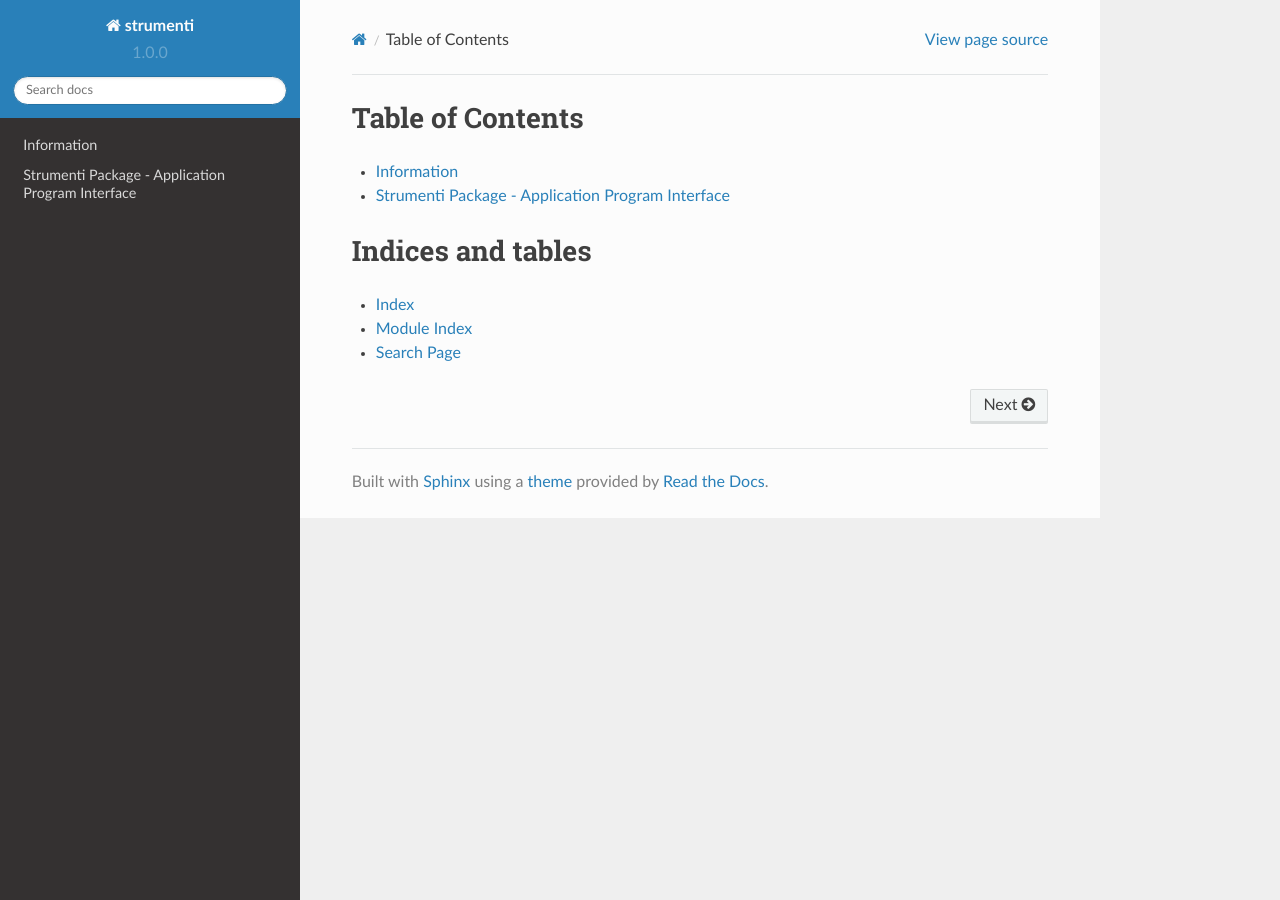
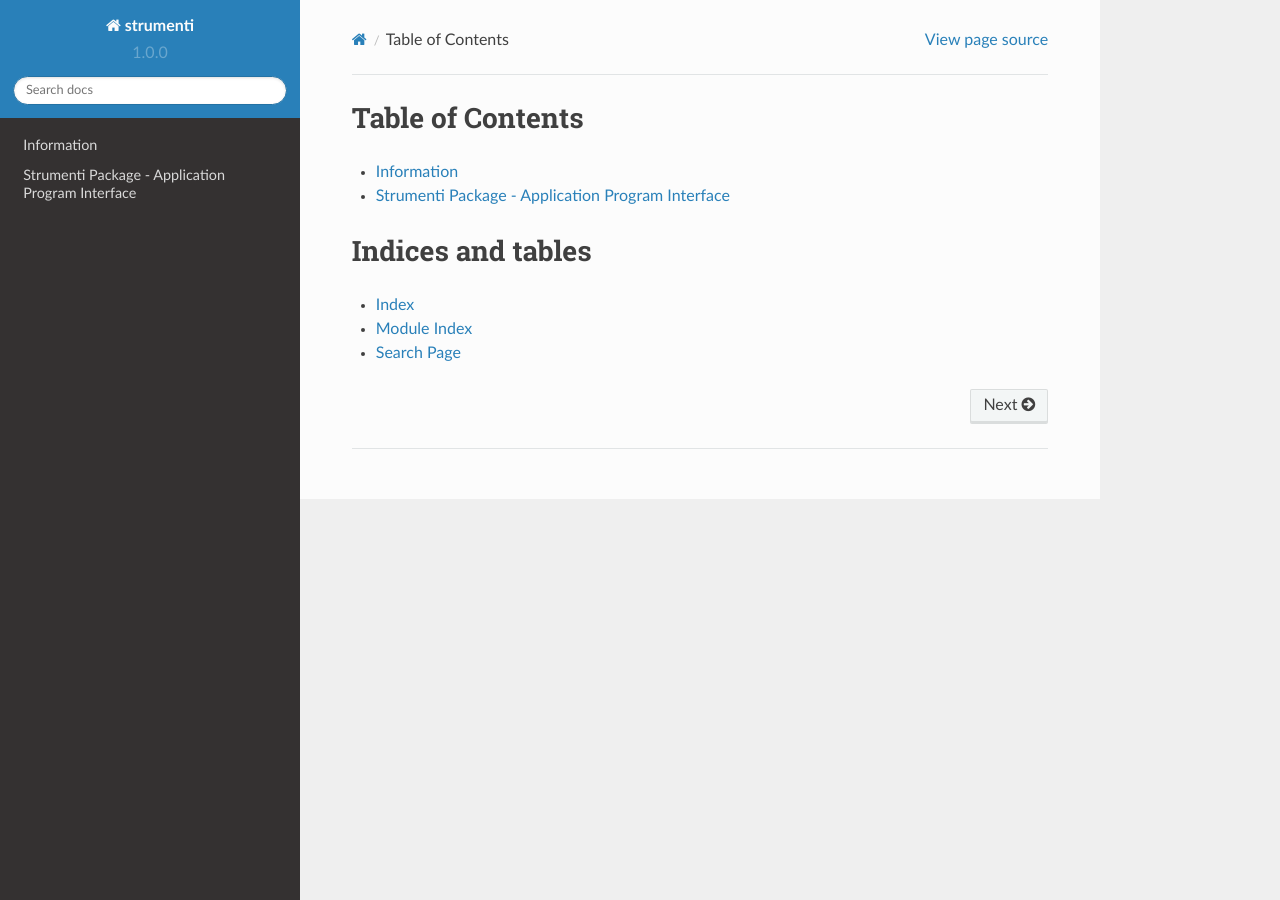
Before and after one commit to TimothyHelton/strumenti, a Sphinx documentation site: the page built from docs/index.rst, in a window 1280 px wide. Built offline with Sphinx 7.4.7 and the Read the Docs theme 2.0.0, drawn with Linux system fonts in a browser that asks for light colours; some of the changed lines change nothing that is shown.

Commit message:
Test Read The Docs

```diff
--- a/docs/conf.py
+++ b/docs/conf.py
@@ -16,22 +16,21 @@
 import sys
 import os
 import os.path as osp
-import shlex
 import mock
 
-mock_modules = [
-    'matplotlib',
-    'matplotlib.pyplot',
-    'numpy',
-    'psycopg2',
-    'strumenti',
-    'termcolor',
-    'termcolor.colored',
-    'wrapt',
-    'wrapt.decorator',
-    ]
-for mod_name in mock_modules:
-    sys.modules[mod_name] = mock.Mock()
+# mock_modules = [
+#     'matplotlib',
+#     'matplotlib.pyplot',
+#     'numpy',
+#     'psycopg2',
+#     'strumenti',
+#     'termcolor',
+#     'termcolor.colored',
+#     'wrapt',
+#     'wrapt.decorator',
+#     ]
+# for mod_name in mock_modules:
+#     sys.modules[mod_name] = mock.Mock()
 
 # If extensions (or modules to document with autodoc) are in another directory,
 # add these directories to sys.path here. If the directory is relative to the
@@ -200,7 +199,7 @@
 #html_show_sourcelink = True
 
 # If true, "Created using Sphinx" is shown in the HTML footer. Default is True.
-#html_show_sphinx = True
+html_show_sphinx = False
 
 # If true, "(C) Copyright ..." is shown in the HTML footer. Default is True.
 html_show_copyright = False
```
